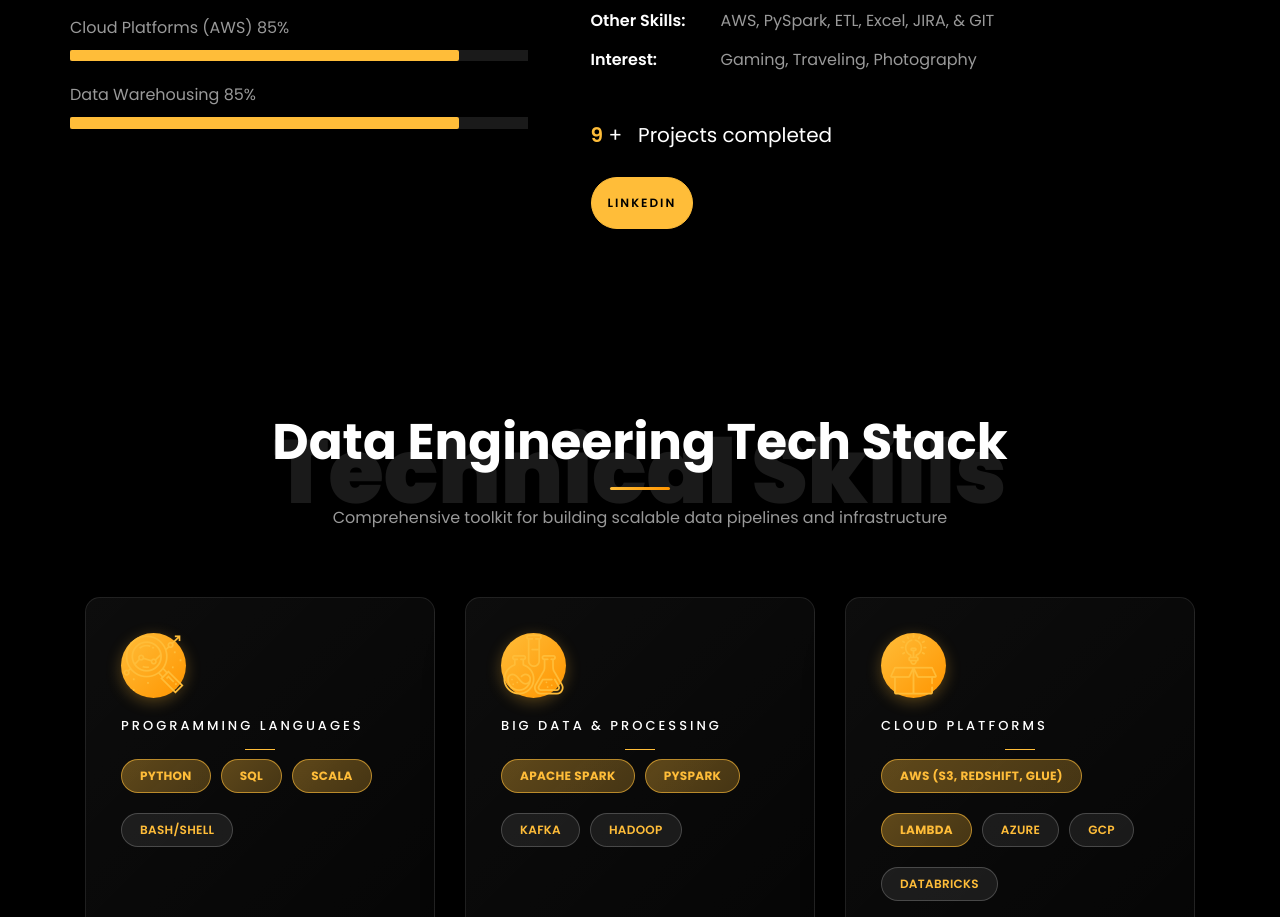
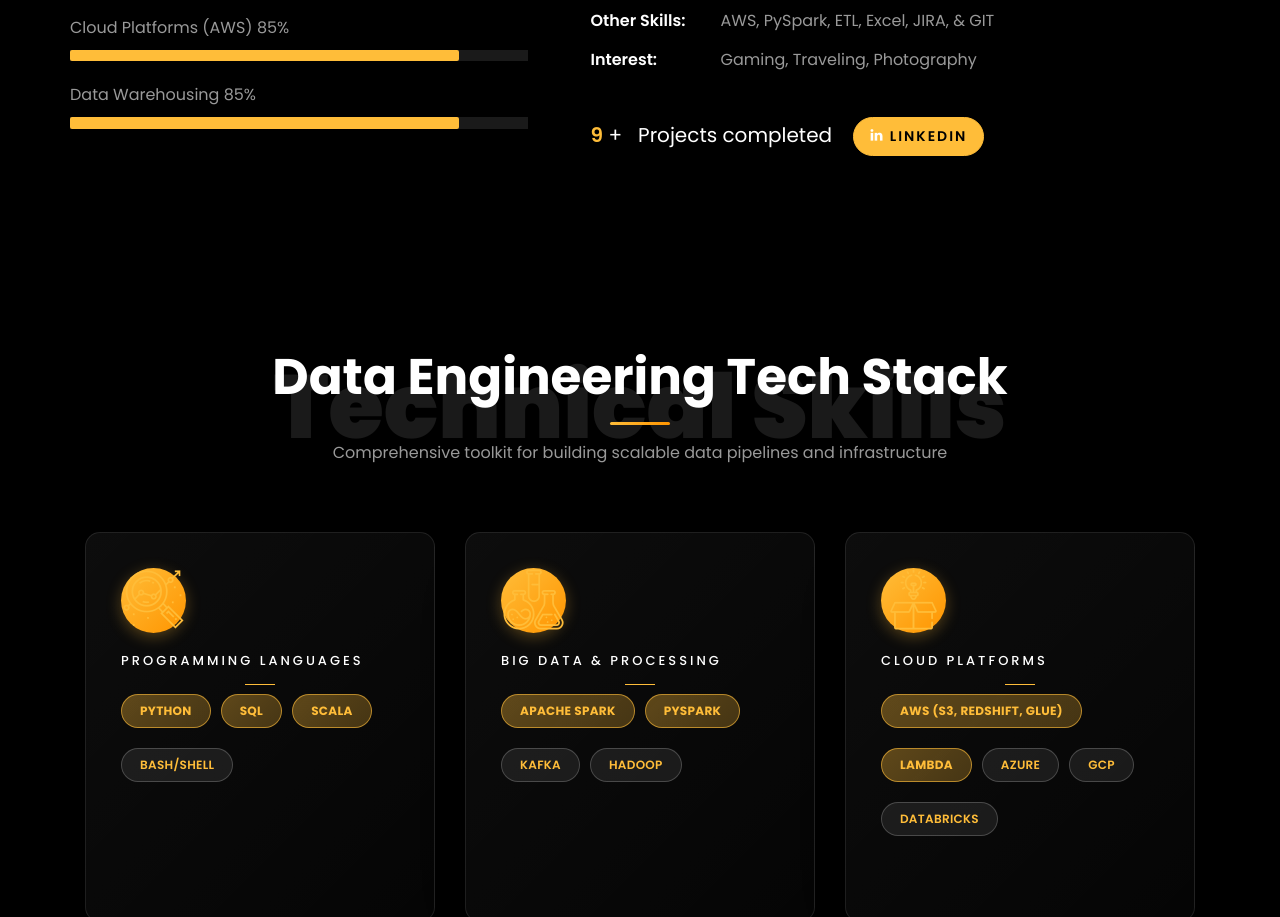
Before and after one commit to nikharmsingh/nikharmsingh.github.io, a plain HTML site: page index.html in a window 1280 px wide. Shown: the part 1274-2191 px from the top of the page. Drawn offline with Linux system fonts and the light colour scheme; files whose address does not match are found by name.

Commit message:
code changes

```diff
--- a/index.html
+++ b/index.html
@@ -734,8 +734,10 @@ body.light-mode .blog-entry:hover {
 								<p class="mb-4">
 									<span class="number" data-number="10">0</span> <span>+</span>
 									<span>&nbsp; Projects completed</span>
+									<a href="https://www.linkedin.com/in/nikharmsingh/" target="_blank" rel="noopener noreferrer" class="btn btn-primary py-2 px-3 ml-3" style="display: inline-block; vertical-align: middle; font-size: 14px;">
+										<span class="icon-linkedin"></span> LinkedIn
+									</a>
 								</p>
-								<p><a href="https://www.linkedin.com/in/nikharmsingh/" class="btn btn-primary py-3 px-3">LinkedIn</a></p>
 							</div>
 						</div>
 					</div>
```
